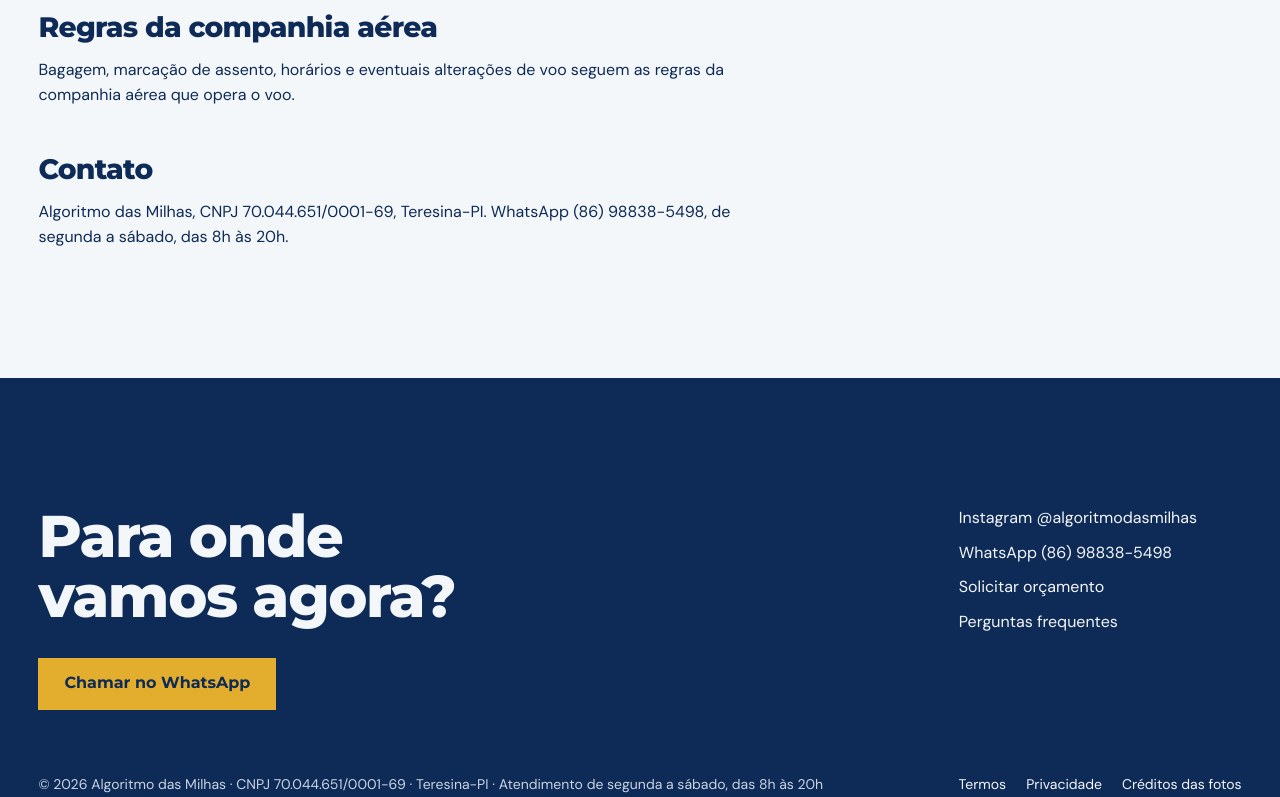
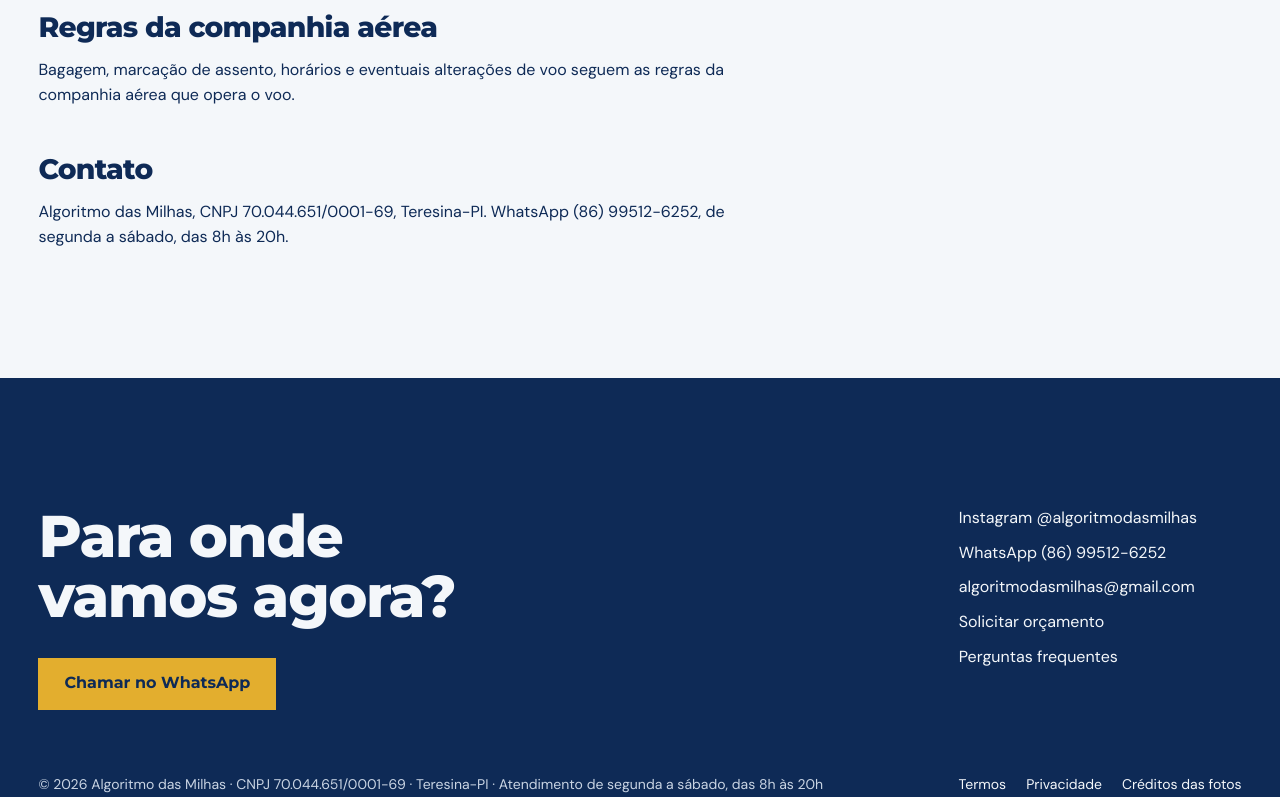
Before and after one commit to Gab-AR/Algoritmo-das-Milhas, a Next.js app: page /termos in a window 1280 px wide. Shown: the part 1366-2163 px from the top of the page. Built offline with nearby package versions, Linux system fonts and the light colour scheme.

Commit message:
Novo WhatsApp, e-mail de contato e mais sobre o fundador

```diff
--- a/src/app/page.tsx
+++ b/src/app/page.tsx
@@ -15,7 +15,8 @@ export default function Inicio() {
     "@type": "TravelAgency",
     name: SITE.nome,
     url: SITE.url,
-    telephone: "+55 86 98838-5498",
+    telephone: "+55 86 99512-6252",
+    email: SITE.email ?? undefined,
     taxID: SITE.cnpj,
     address: { "@type": "PostalAddress", addressLocality: "Teresina", addressRegion: "PI", addressCountry: "BR" },
     areaServed: ["BR", "Mundo"],
--- a/src/lib/site.ts
+++ b/src/lib/site.ts
@@ -4,11 +4,11 @@ export const SITE = {
   url: "https://algoritmodasmilhas.com.br",
   cidade: "Teresina-PI",
   cnpj: "70.044.651/0001-69",
-  whatsapp: "5586988385498",
-  whatsappVisivel: "(86) 98838-5498",
+  whatsapp: "5586995126252",
+  whatsappVisivel: "(86) 99512-6252",
   instagram: "algoritmodasmilhas",
-  // Preencher quando existirem: e-mail no domínio próprio e link do Canal do WhatsApp.
-  email: null as string | null,
+  // Preencher quando existir: link do Canal do WhatsApp.
+  email: "algoritmodasmilhas@gmail.com" as string | null,
   canal: null as string | null,
   atendimento: "segunda a sábado, das 8h às 20h",
   prazoEmissao: "até 2 horas após a confirmação, no horário de atendimento",
```
Also changed, not shown: src/app/quem-somos/page.tsx (+6 -1 lines).
